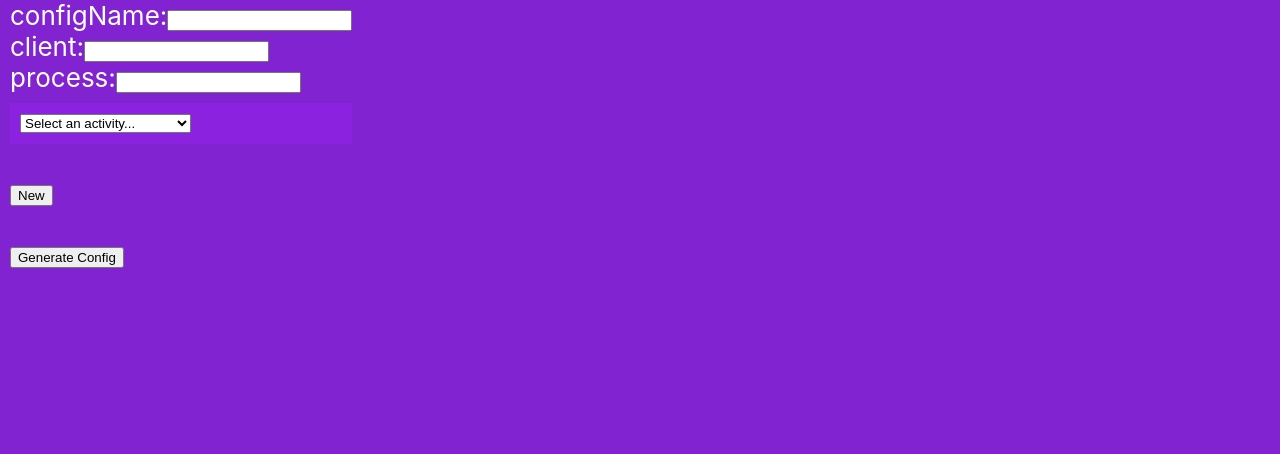
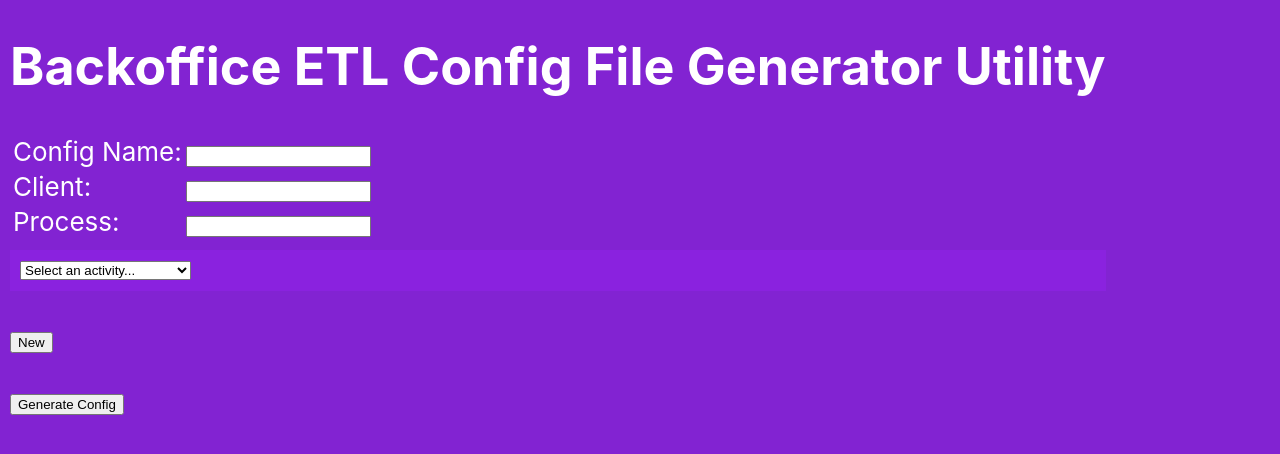
Before and after one commit to ashleypotts/test, a React (Create React App) app: page / in a window 1280 px wide. Shown: the top 454 px of the page. Built offline with nearby package versions, Linux system fonts and the light colour scheme.

Commit message:
some basic styling changes

```diff
--- a/src/components/header.js
+++ b/src/components/header.js
@@ -3,10 +3,19 @@ import Text from './textbox';
 function GenerateHeader() {
     return(
     <div>
-        <Text title="configName"/>
-        <Text title="client"/>
-        <Text title="process"/>
+        <div>
+            <h1>Backoffice ETL Config File Generator Utility</h1>
+        </div>
+
+        <table>
+            <Text title="Config Name"/>
+            <Text title="Client"/>
+            <Text title="Process"/>
+        </table>
+
     </div>
+
+
     )
 }
 
--- a/src/components/textbox.js
+++ b/src/components/textbox.js
@@ -1,9 +1,13 @@
 function Text(props){
     return(
-      <div>
-      <label for={props.title}>{props.title}:</label>
-          <input type="text" id={props.title} name={props.title}/><br/>
-      </div>
+      <tr>
+        <td>
+          <label for={props.title}>{props.title}:</label>
+        </td>
+        <td>
+          <input type="text" id={props.title} name={props.title}/>
+        </td>
+      </tr>
     )
   }
 
```
